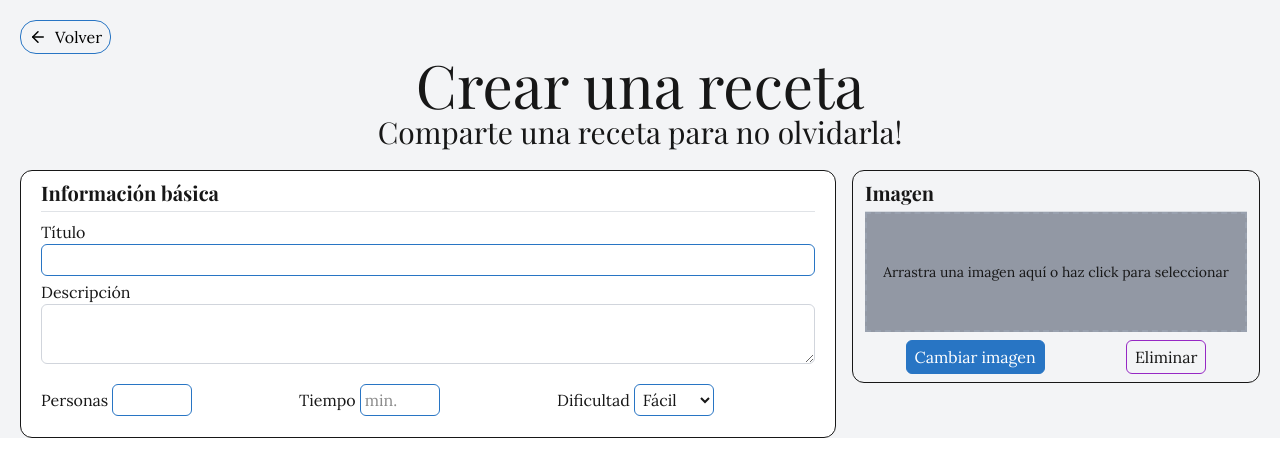
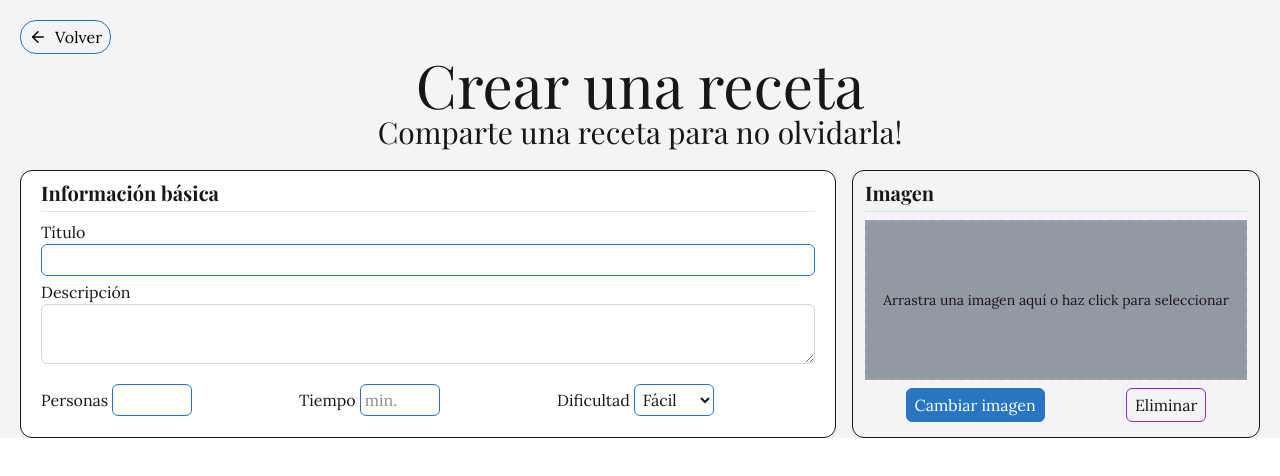
Before and after one commit to cperefer/recetali, a Next.js app: page /recipes/add in a window 1280 px wide. Shown: the top 476 px of the page. Built offline with nearby package versions, Linux system fonts and the light colour scheme; no server answers; sample sign-in values are in the browser's storage.

Commit message:
feat: modified form image

```diff
--- a/app/recipes/_components/form/RecipeFormImage.tsx
+++ b/app/recipes/_components/form/RecipeFormImage.tsx
@@ -1,10 +1,10 @@
 export function RecipeFormImage() {
   return (
-    <div className="border rounded-xl">
+    <div className="border rounded-xl min-h-67 h-full">
       <div className="mx-2 md:mx-3 pb-1 mt-2 border-bottom-gray">
         <h4 className="text-xl font-bold">Imagen</h4>
       </div>
-      <div className="mx-2 md:mx-3 h-30 border-2 border-dashed border-gray-400 flex items-center justify-center bg-gray-500/70">
+      <div className="mx-2 md:mx-3 mt-2 h-[60%] border-2 border-dashed border-gray-400 flex items-center justify-center bg-gray-500/70">
         <p className="text-sm">
           Arrastra una imagen aquí o haz click para seleccionar
         </p>
```
